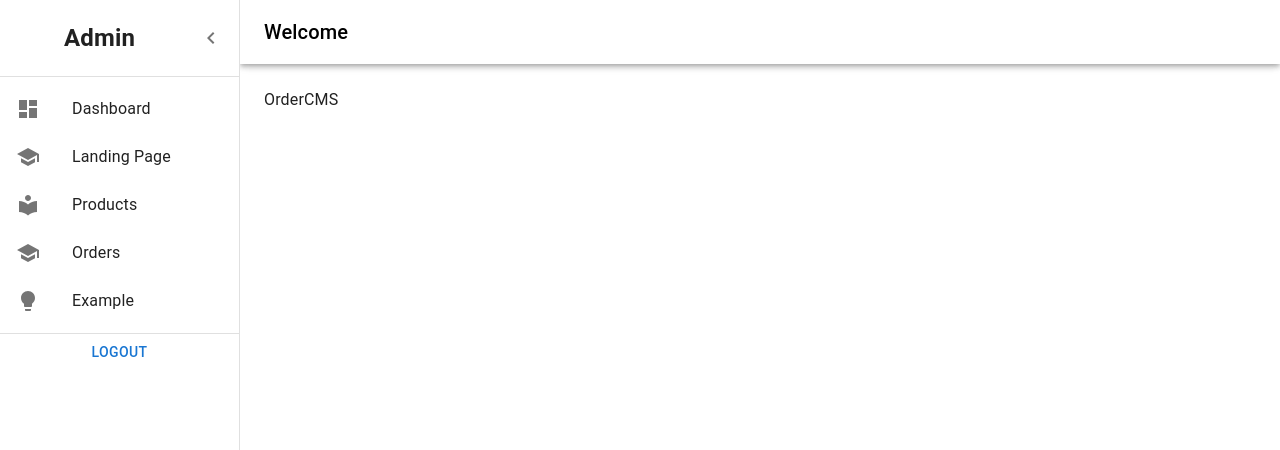
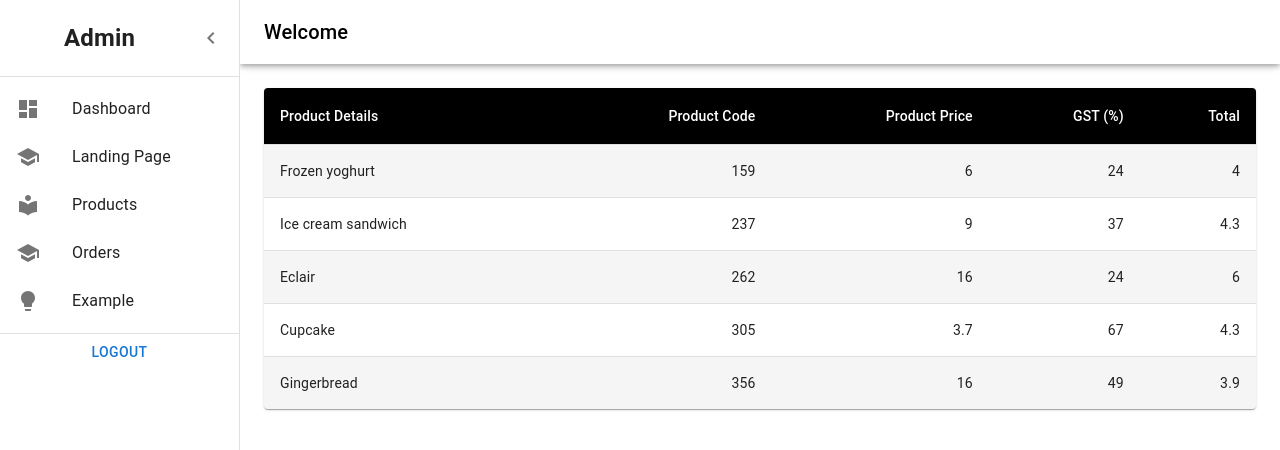
Before and after one commit to raul1258/ecommerce-app, a React (Create React App) app: page /admin/orders in a window 1280 px wide. Shown: the top 450 px of the page. Built offline with nearby package versions, Linux system fonts and the light colour scheme.

Commit message:
product update

```diff
--- a/src/Navs/index.js
+++ b/src/Navs/index.js
@@ -87,7 +87,6 @@ function Navs() {
             element={
               <AdminHoc>
                 {/* <Career/> */}
-                Rahul Jaiswal
                  <h2>go to career section</h2>
               </AdminHoc>
             }
--- a/src/components/Admin/LandingPageCMS/index.js
+++ b/src/components/Admin/LandingPageCMS/index.js
@@ -1,8 +1,24 @@
 import React from 'react'
+import TextField from '@mui/material/TextField';
+import Button from '@mui/material/Button';
 
 function LandingPageCMS() {
   return (
-    <div>LandingPageCMS</div>
+    <>
+    <div><h2>LandingPageCMS</h2></div>
+    <div>
+    <TextField id="outlined-basic" label="Product Name" variant="outlined" />
+    <TextField id="outlined-basic" label="Product Code" variant="outlined" />
+    </div>
+    <div>
+    <TextField id="outlined-basic" label="Product Price" variant="outlined" />
+    <TextField id="outlined-basic" label="GST (%)" variant="outlined" />
+    </div>
+    <div>
+    <TextField id="outlined-basic" label="Total" variant="outlined" />
+    <TextField id="outlined-basic" label="Outlined" variant="outlined" />
+    </div>
+    </>
   )
 }
 
--- a/src/components/Admin/OrderCMS/index.js
+++ b/src/components/Admin/OrderCMS/index.js
@@ -1,8 +1,80 @@
 import React from 'react'
+import { styled } from '@mui/material/styles';
+import Table from '@mui/material/Table';
+import TableBody from '@mui/material/TableBody';
+import TableCell, { tableCellClasses } from '@mui/material/TableCell';
+import TableContainer from '@mui/material/TableContainer';
+import TableHead from '@mui/material/TableHead';
+import TableRow from '@mui/material/TableRow';
+import Paper from '@mui/material/Paper';
+
+const StyledTableCell = styled(TableCell)(({ theme }) => ({
+  [`&.${tableCellClasses.head}`]: {
+    backgroundColor: theme.palette.common.black,
+    color: theme.palette.common.white,
+  },
+  [`&.${tableCellClasses.body}`]: {
+    fontSize: 14,
+  },
+}));
+
+const StyledTableRow = styled(TableRow)(({ theme }) => ({
+  '&:nth-of-type(odd)': {
+    backgroundColor: theme.palette.action.hover,
+  },
+  // hide last border
+  '&:last-child td, &:last-child th': {
+    border: 0,
+  },
+}));
+
+function createData(
+  name: string,
+  calories: number,
+  fat: number,
+  carbs: number,
+  protein: number,
+) {
+  return { name, calories, fat, carbs, protein };
+}
+
+const rows = [
+  createData('Frozen yoghurt', 159, 6.0, 24, 4.0),
+  createData('Ice cream sandwich', 237, 9.0, 37, 4.3),
+  createData('Eclair', 262, 16.0, 24, 6.0),
+  createData('Cupcake', 305, 3.7, 67, 4.3),
+  createData('Gingerbread', 356, 16.0, 49, 3.9),
+];
+
 
 function OrderCMS() {
   return (
-    <div>OrderCMS</div>
+    <TableContainer component={Paper}>
+    <Table sx={{ minWidth: 700 }} aria-label="customized table">
+      <TableHead>
+        <TableRow>
+          <StyledTableCell>Product Details</StyledTableCell>
+          <StyledTableCell align="right">Product Code</StyledTableCell>
+          <StyledTableCell align="right">Product Price</StyledTableCell>
+          <StyledTableCell align="right">GST (%)</StyledTableCell>
+          <StyledTableCell align="right">Total</StyledTableCell>
+        </TableRow>
+      </TableHead>
+      <TableBody>
+        {rows.map((row) => (
+          <StyledTableRow key={row.name}>
+            <StyledTableCell component="th" scope="row">
+              {row.name}
+            </StyledTableCell>
+            <StyledTableCell align="right">{row.calories}</StyledTableCell>
+            <StyledTableCell align="right">{row.fat}</StyledTableCell>
+            <StyledTableCell align="right">{row.carbs}</StyledTableCell>
+            <StyledTableCell align="right">{row.protein}</StyledTableCell>
+          </StyledTableRow>
+        ))}
+      </TableBody>
+    </Table>
+  </TableContainer>
   )
 }
 
--- a/src/components/Admin/ProductCMS/index.js
+++ b/src/components/Admin/ProductCMS/index.js
@@ -2,7 +2,10 @@ import React from 'react'
 
 function ProductCMS() {
   return (
+    <>
     <div>ProductCMS</div>
+
+    </>
   )
 }
 
```
